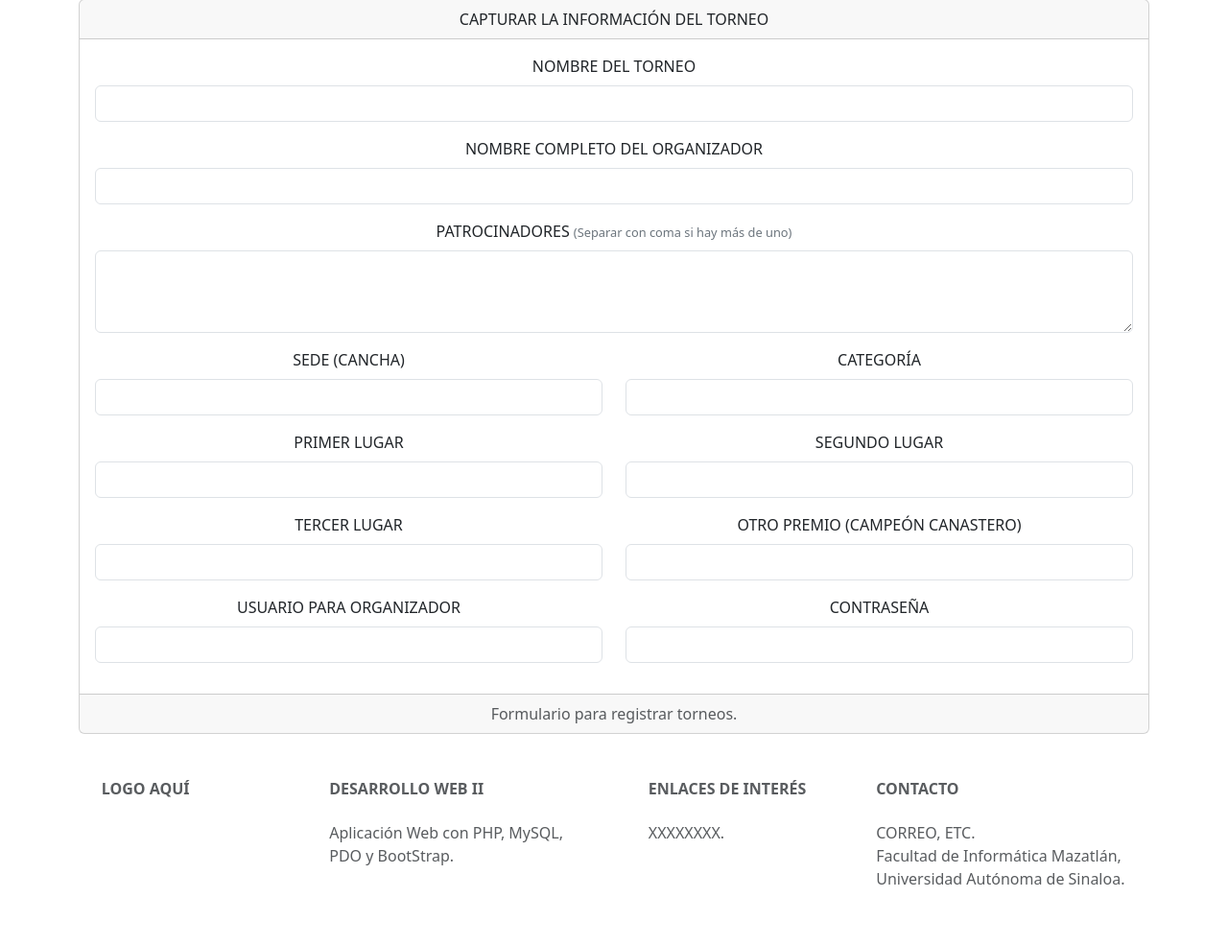
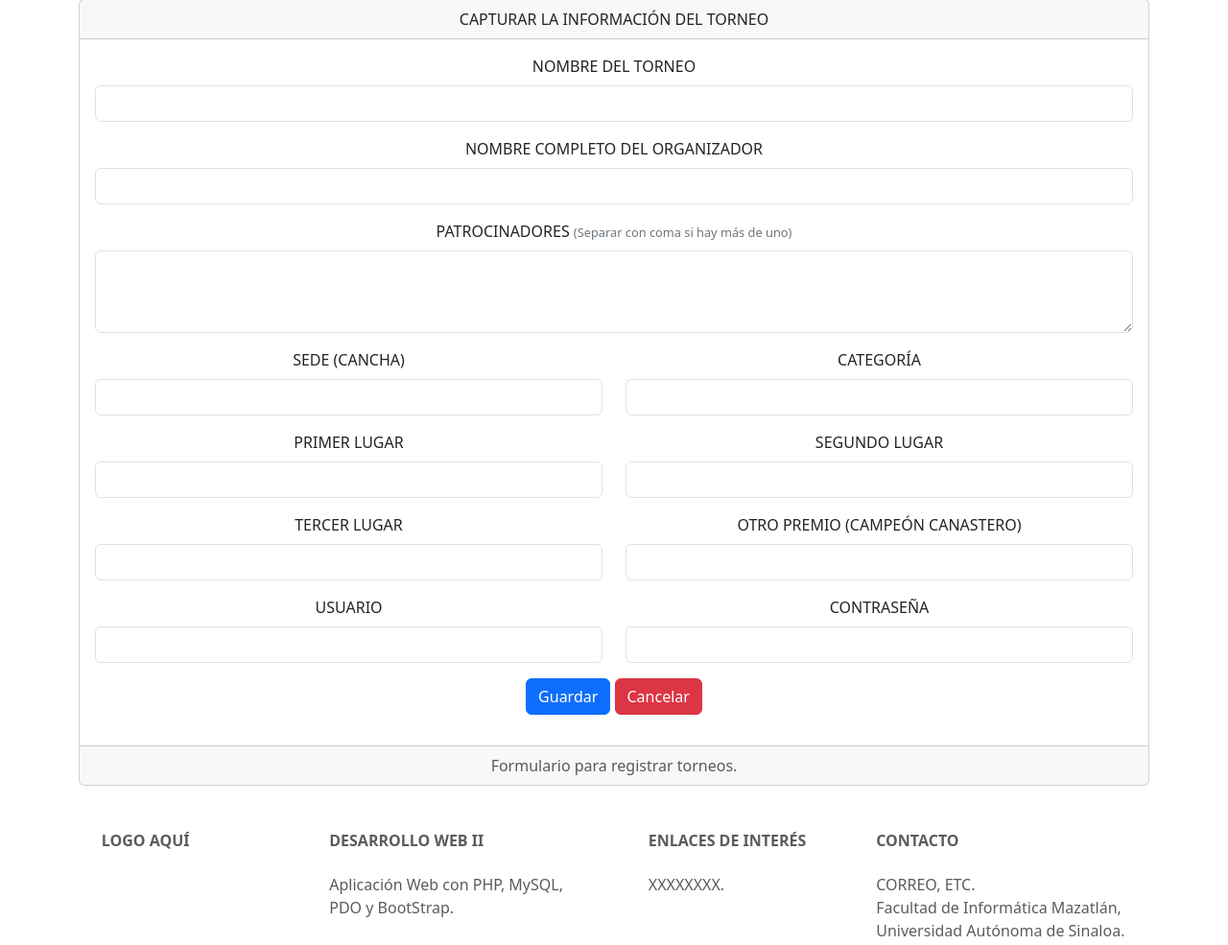
Before and after one commit to ErikW-0/desarrollo-web-avanzado-fimaz-uas, a PHP site: page /views/admin/frmTorneos.php in a window 1280 px wide. Shown: the part 43-1028 px from the top of the page at 96% size. Before the commit the page ends 965 px from the top, so only its background shows below. Run offline with PHP 8.4, Linux system fonts and the light colour scheme.

Commit message:
se crea el torneos insert y correcion en el form y torneoscontrollers
Co-authored-by: Copilot <copilot@github.com>

```diff
--- a/parcial-3-mcv/examen-practico/controllers/torneosControllers.php
+++ b/parcial-3-mcv/examen-practico/controllers/torneosControllers.php
@@ -14,7 +14,7 @@ class torneosController {
 
         $id = $this->model->insert($nombreTorneo, $organizador, $patrocinadores, $sede, $categoria, $premio1, $premio2, $premio3, $usuario, $contrasena);
 
-        return ($id != false) ? header("Location: mainTorneos.php") : header("Location: frmTorneos.php");
+        return ($id != false) ? header("Location: admin.php") : header("Location: frmTorneos.php");
     }
 }
 
--- a/parcial-3-mcv/examen-practico/views/admin/frmTorneos.php
+++ b/parcial-3-mcv/examen-practico/views/admin/frmTorneos.php
@@ -7,7 +7,7 @@
         CAPTURAR LA INFORMACIÓN DEL TORNEO
     </div>
     <div class="card-body">
-        <form action="" method="post">
+        <form action="torneosInsert.php" method="post">
 
             <div class="mb-3">
                 <label for="nombreTorneo" class="form-label">NOMBRE DEL TORNEO</label>
@@ -72,7 +72,7 @@
 
             <div class="row mb-3">
                 <div class="col">
-                    <label for="usuario" class="form-label">USUARIO PARA ORGANIZADOR</label>
+                    <label for="usuario" class="form-label">USUARIO</label>
                     <input type="text" name="txtUsuario" id="usuario" class="form-control">
                 </div>
                 <div class="col">
@@ -80,7 +80,10 @@
                     <input type="password" name="txtContrasena" id="contrasena" class="form-control">
                 </div>
             </div>
-
+            <div class="col mb-3">
+                <button type="submit" class="btn btn-primary">Guardar</button>
+                <a href="admin.php" class="btn btn-danger">Cancelar</a>
+            </div>
         </form>
     </div>
     <div class="card-footer text-body-secondary">
```
Also changed, not shown: parcial-3-mcv/examen-practico/views/admin/torneosInsert.php (+30 -0 lines).
